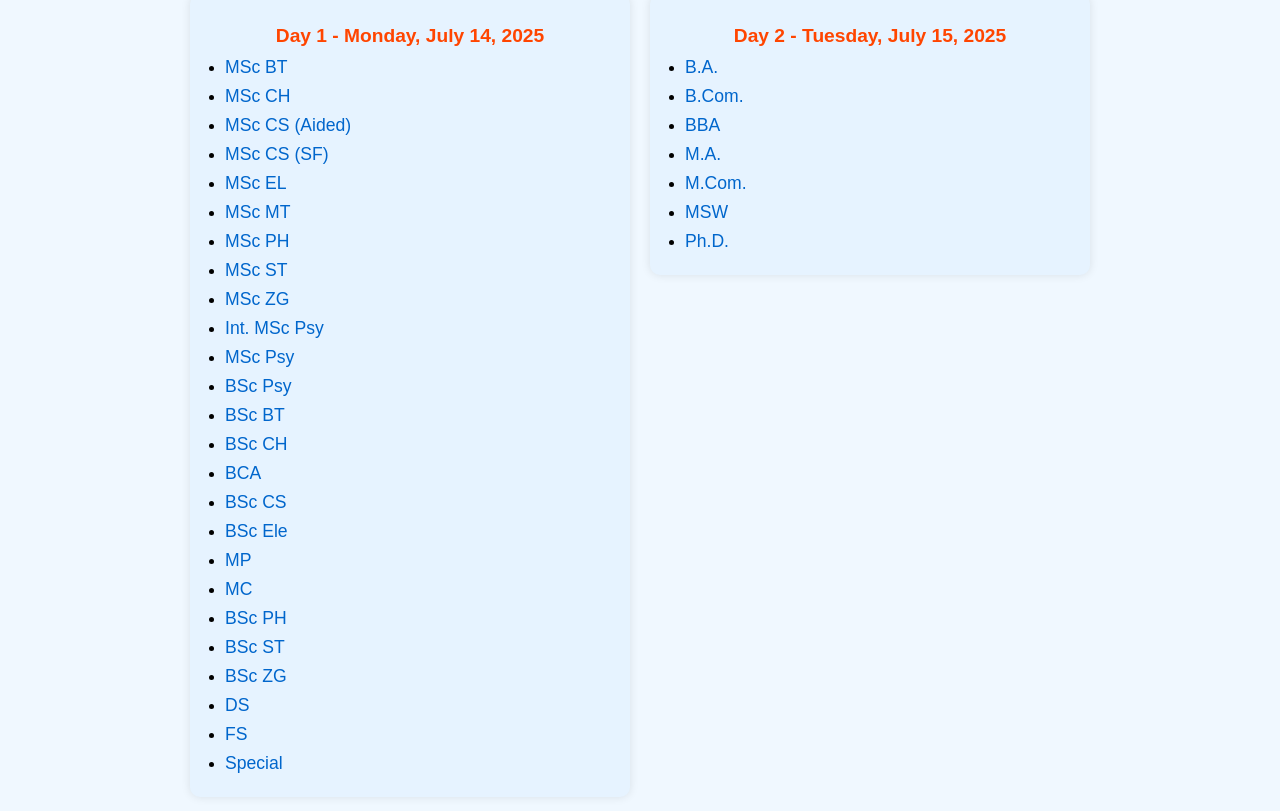
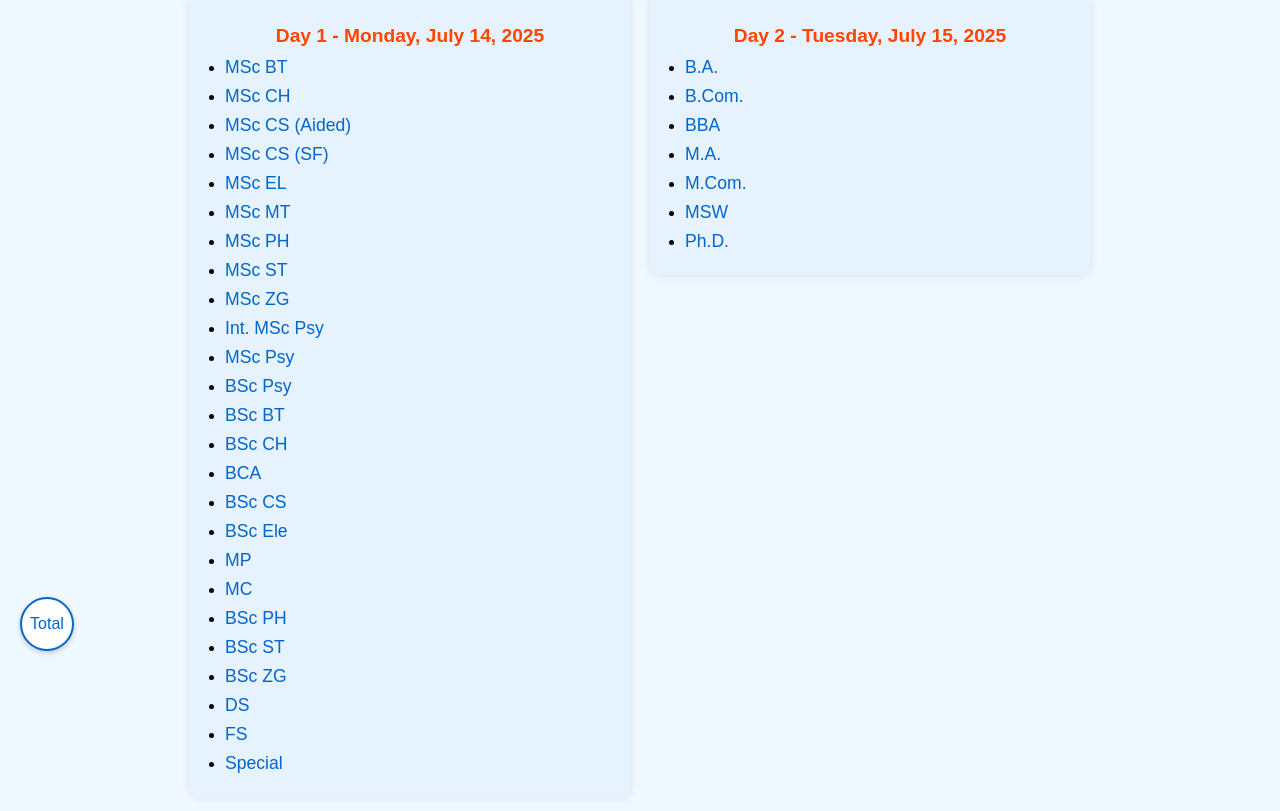
Before and after one commit to adhithyants/Laurea-2025-, a plain HTML site: page index.html in a window 1280 px wide. Shown: the part 129-940 px from the top of the page. Drawn offline with Linux system fonts and the light colour scheme.

Commit message:
Update index.html

```diff
--- a/index.html
+++ b/index.html
@@ -11,6 +11,7 @@
             padding: 0;
             background-color: #f0f8ff;
             text-align: center;
+            position: relative;
         }
         .college-name {
             font-size: clamp(1.5em, 5vw, 2.5em);
@@ -80,9 +81,33 @@
                 font-size: 1.2em;
             }
         }
+
+        /* Style for the floating action button */
+        .fab {
+            position: fixed;
+            bottom: 20px;
+            left: 20px;
+            width: 50px;
+            height: 50px;
+            background-color: #ffffff;
+            border: 2px solid #0066cc;
+            border-radius: 50%;
+            display: flex;
+            align-items: center;
+            justify-content: center;
+            font-size: 1em;
+            color: #0066cc;
+            text-decoration: none;
+            box-shadow: 0 2px 5px rgba(0, 0, 0, 0.2);
+            z-index: 1000;
+        }
+        .fab:hover {
+            background-color: #e6f3ff;
+        }
     </style>
 </head>
 <body>
+    <a href="total.html" class="fab">Total</a>
     <div class="college-name">ST. THOMAS COLLEGE AUTONOMOUS THRISSUR</div>
     <div class="ceremony-name">Laurea 2025 Convocation Ceremony</div>
 
```
